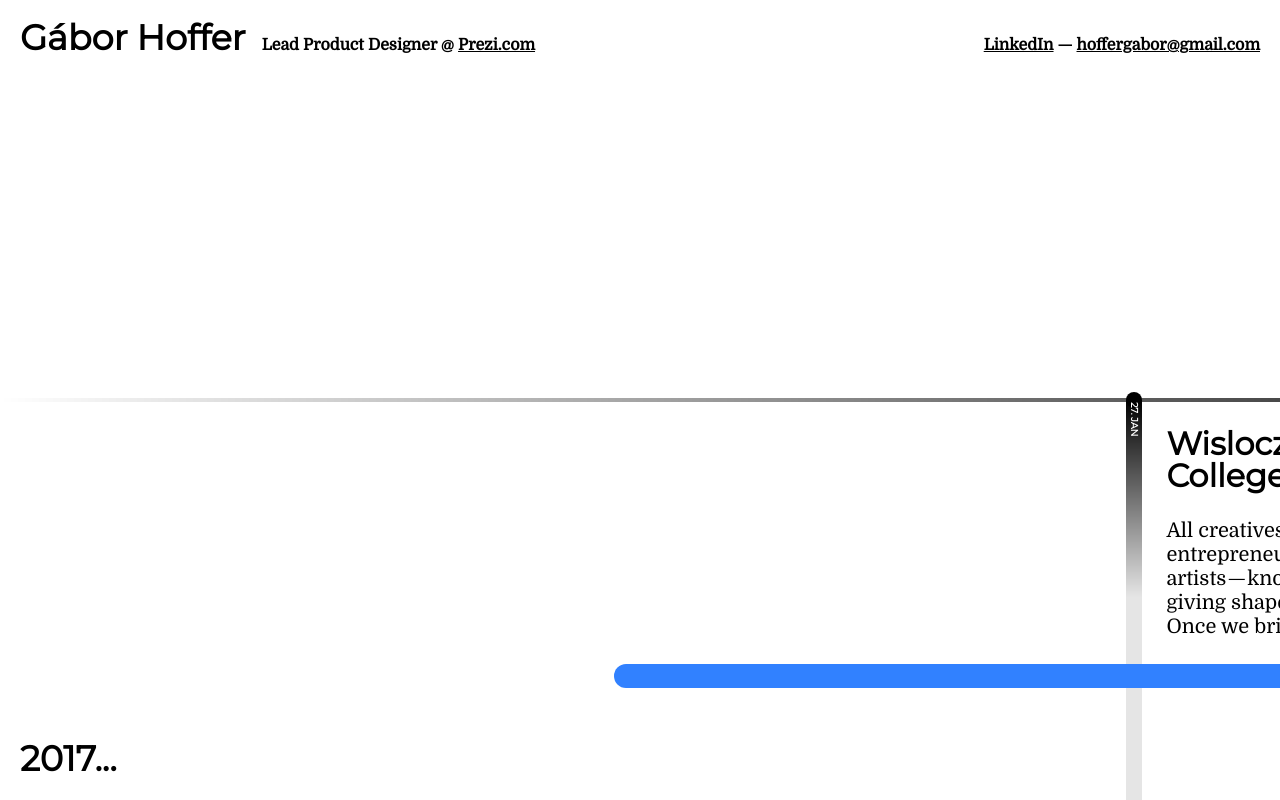
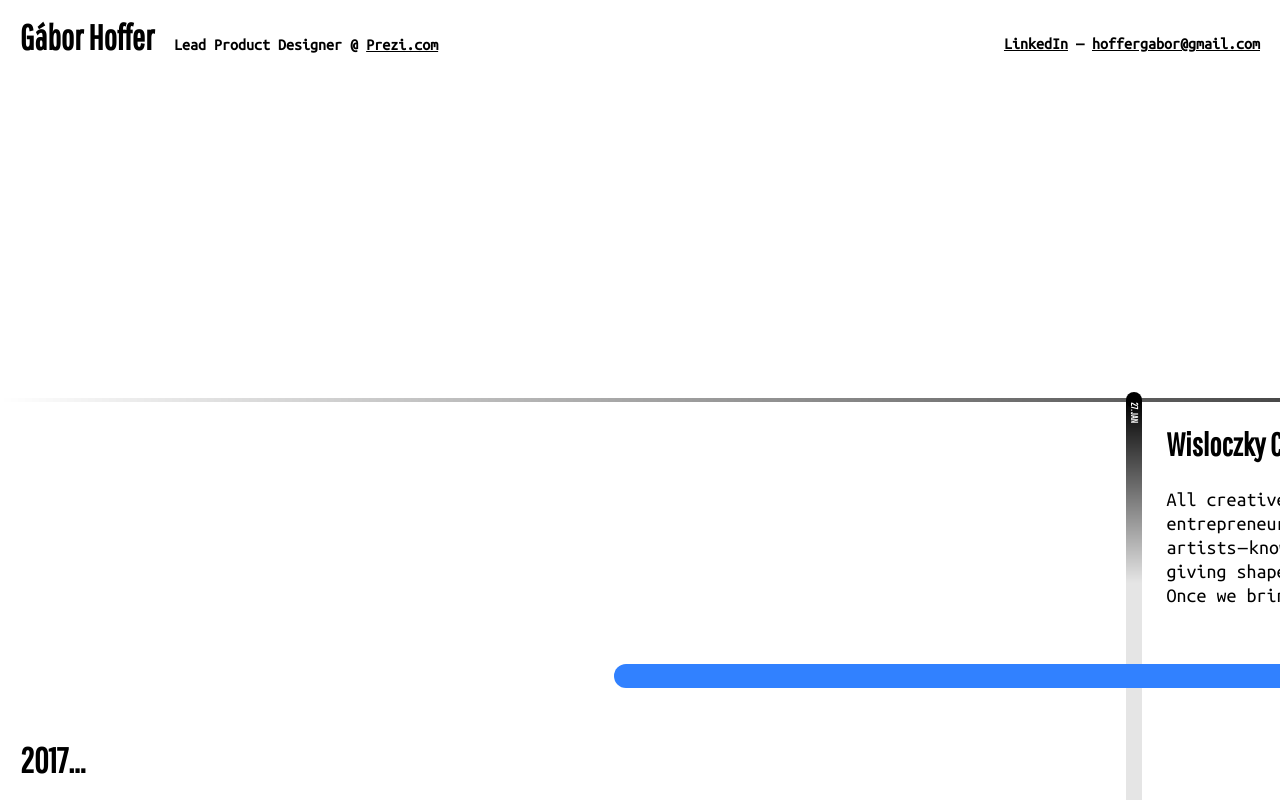
Before and after one commit to hoffergaborprezi/uzem, a PHP site: page / in a window 1280 px wide. Run offline with PHP 8.4, Linux system fonts and the light colour scheme; style sheets or scripts are compiled from the project's sources.

Commit message:
Font change

```diff
--- a/css/uzem.less
+++ b/css/uzem.less
@@ -1,6 +1,10 @@
 /* font families
+  OLD
   font-family: 'Montserrat', sans-serif;
   font-family: 'Domine', serif;
+  NEW
+  font-family: 'Pathway Gothic One', sans-serif;
+  font-family: 'Ubuntu Mono', monospace;
 */
 
 html {
@@ -8,7 +12,7 @@ html {
 }
 
 body {
-  font-family: 'Domine', serif;
+  font-family: 'Ubuntu Mono', monospace;
   font-size: 16px;
   color: black;
   padding: 0;
@@ -32,7 +36,7 @@ header {
 }
 
 header h1 {
-  font-family: 'Montserrat', sans-serif;
+  font-family: 'Pathway Gothic One', sans-serif;
   font-weight: 600;
   font-size: 35px;
   margin-bottom: 0px;
@@ -92,7 +96,7 @@ timeline div.yearmarkers year span {
   position: absolute;
   bottom: 20px;
   left: 20px;
-  font-family: 'Montserrat', sans-serif;
+  font-family: 'Pathway Gothic One', sans-serif;
   font-weight: 600;
   font-size: 35px;
   color: black;
@@ -127,7 +131,7 @@ era {
   height: 3vh;
   border-radius: 3vh;
   color: white;
-  font-family: 'Montserrat', sans-serif;
+  font-family: 'Pathway Gothic One', sans-serif;
   font-weight: 600;
   font-size: 2vh;
   line-height: 3vh;
@@ -193,7 +197,7 @@ reference div.refcontent.bottom-full {
 }
 
 reference div.refcontent h2 {
-  font-family: 'Montserrat', sans-serif;
+  font-family: 'Pathway Gothic One', sans-serif;
   font-weight: 600;
   font-size: 4vh;
   display: block;
@@ -222,7 +226,7 @@ reference div.refcontent p.image {
 }
 
 reference div.refcontent date {
-  font-family: 'Montserrat', sans-serif;
+  font-family: 'Pathway Gothic One', sans-serif;
   font-weight: 600;
   height: 2vh;
   font-size: 1.2vh;
```
